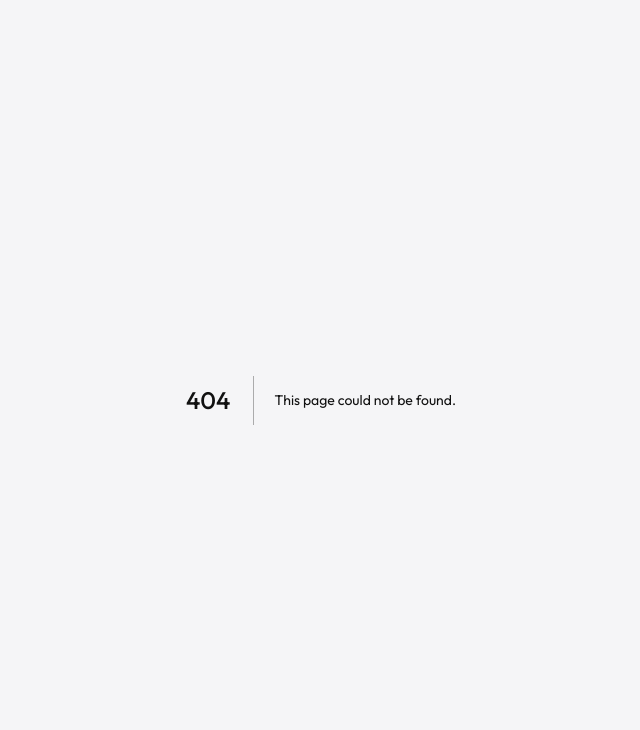
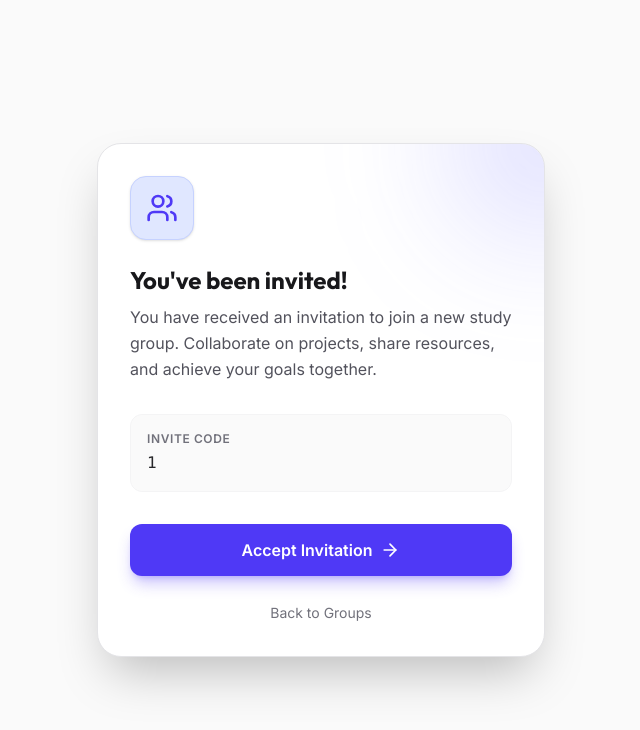
Before and after one commit to PerSis2863/UniVerse, a Next.js app in the folder apps/web/: page /join/1 in a window 1280 px wide. Before the commit this address had no page. Shown: the top 730 px of the page, without its empty margins (319-959 px from the left). Built offline with nearby package versions, Linux system fonts and the light colour scheme.

Commit message:
feat: add join group page for invite links and fix link generation domain

```diff
--- a/apps/web/src/app/(dashboard)/student/groups/page.tsx
+++ b/apps/web/src/app/(dashboard)/student/groups/page.tsx
@@ -418,7 +418,7 @@ export default function GroupsPage() {
                         <button onClick={() => { navigator.clipboard.writeText(generatedLink); toast.success("Link copied!"); }} className="text-green-600 dark:text-green-400 hover:text-green-800 dark:hover:text-green-300 font-medium text-sm px-2">Copy</button>
                       </div>
                    ) : (
-                      <button onClick={() => setGeneratedLink(`https://universe.app/join/${Math.random().toString(36).substring(7)}`)} className="text-sm text-indigo-600 dark:text-indigo-400 font-medium hover:underline">
+                      <button onClick={() => setGeneratedLink(`${window.location.origin}/join/${Math.random().toString(36).substring(7)}`)} className="text-sm text-indigo-600 dark:text-indigo-400 font-medium hover:underline">
                         Generate Invite Link
                       </button>
                    )}
--- /dev/null
+++ b/apps/web/src/app/join/[inviteCode]/page.tsx
@@ -0,0 +1,100 @@
+'use client';
+
+import { useState, useEffect } from 'react';
+import { useRouter } from 'next/navigation';
+import { motion } from 'framer-motion';
+import { Users, CheckCircle, ArrowRight } from 'lucide-react';
+import { toast } from 'sonner';
+
+export default function JoinGroupPage({ params }: { params: { inviteCode: string } }) {
+  const router = useRouter();
+  const [isJoining, setIsJoining] = useState(false);
+  const [hasJoined, setHasJoined] = useState(false);
+  const [mounted, setMounted] = useState(false);
+
+  useEffect(() => {
+    setMounted(true);
+  }, []);
+
+  const handleJoin = async () => {
+    setIsJoining(true);
+    // Simulate API call to join the group
+    await new Promise(resolve => setTimeout(resolve, 1500));
+    setIsJoining(false);
+    setHasJoined(true);
+    toast.success('Successfully joined the group!');
+
+    // Redirect after a short delay
+    setTimeout(() => {
+      router.push('/student/groups');
+    }, 1500);
+  };
+
+  if (!mounted) return null;
+
+  return (
+    <div className="min-h-screen bg-zinc-50 dark:bg-zinc-950 flex items-center justify-center p-4 font-sans">
+      <motion.div
+        initial={{ opacity: 0, scale: 0.95, y: 20 }}
+        animate={{ opacity: 1, scale: 1, y: 0 }}
+        className="bg-white dark:bg-zinc-900 border border-zinc-200 dark:border-zinc-800 rounded-3xl p-8 max-w-md w-full shadow-2xl relative overflow-hidden"
+      >
+        {/* Decorative background element */}
+        <div className="absolute -top-24 -right-24 w-48 h-48 bg-indigo-500/20 rounded-full blur-3xl pointer-events-none" />
+
+        <div className="relative z-10">
+          <div className="w-16 h-16 bg-indigo-100 dark:bg-indigo-500/20 text-indigo-600 dark:text-indigo-400 rounded-2xl flex items-center justify-center mb-6 shadow-sm border border-indigo-200 dark:border-indigo-500/30">
+            <Users className="w-8 h-8" />
+          </div>
+
+          <h1 className="text-2xl font-bold text-zinc-900 dark:text-white mb-2">
+            You've been invited!
+          </h1>
+
+          <p className="text-zinc-600 dark:text-zinc-400 mb-8 leading-relaxed">
+            You have received an invitation to join a new study group. Collaborate on projects, share resources, and achieve your goals together.
+          </p>
+
+          <div className="bg-zinc-50 dark:bg-zinc-950/50 rounded-xl p-4 mb-8 border border-zinc-100 dark:border-zinc-800/50">
+            <div className="text-xs text-zinc-500 uppercase tracking-wider font-semibold mb-1">Invite Code</div>
+            <div className="font-mono text-zinc-800 dark:text-zinc-300 tracking-wider">
+              {params.inviteCode}
+            </div>
+          </div>
+
+          {hasJoined ? (
+            <div className="w-full bg-green-500 text-white rounded-xl py-3.5 flex items-center justify-center gap-2 font-semibold shadow-lg shadow-green-500/30">
+              <CheckCircle className="w-5 h-5" /> Joined Successfully
+            </div>
+          ) : (
+            <button
+              onClick={handleJoin}
+              disabled={isJoining}
+              className="w-full bg-indigo-600 hover:bg-indigo-700 disabled:opacity-70 disabled:hover:bg-indigo-600 text-white rounded-xl py-3.5 flex items-center justify-center gap-2 font-semibold transition-all shadow-lg shadow-indigo-600/30"
+            >
+              {isJoining ? (
+                <div className="flex items-center gap-2">
+                  <div className="w-5 h-5 border-2 border-white/30 border-t-white rounded-full animate-spin" />
+                  Joining...
+                </div>
+              ) : (
+                <>
+                  Accept Invitation <ArrowRight className="w-5 h-5" />
+                </>
+              )}
+            </button>
+          )}
+
+          <div className="mt-6 text-center">
+            <button
+              onClick={() => router.push('/student/groups')}
+              className="text-sm text-zinc-500 hover:text-zinc-900 dark:hover:text-white transition-colors"
+            >
+              Back to Groups
+            </button>
+          </div>
+        </div>
+      </motion.div>
+    </div>
+  );
+}
```
